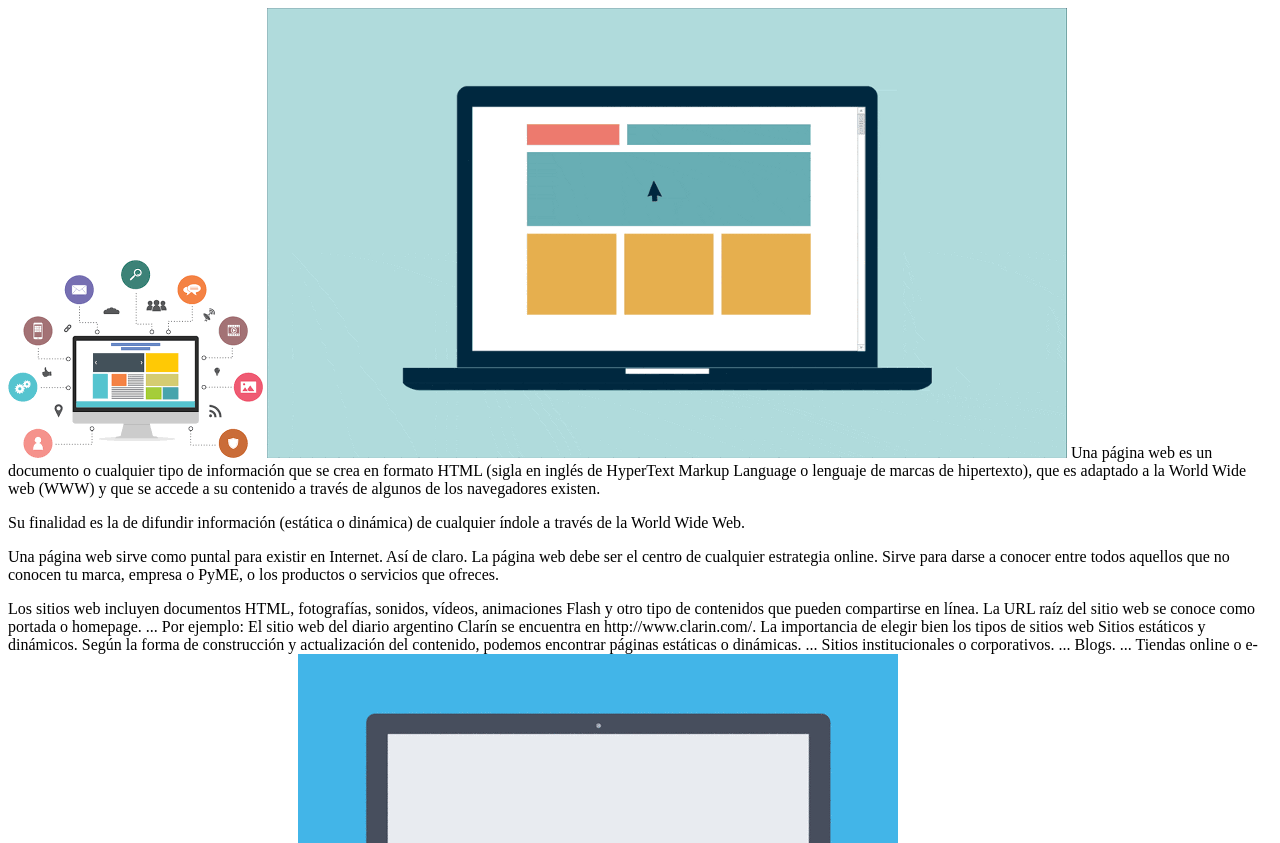
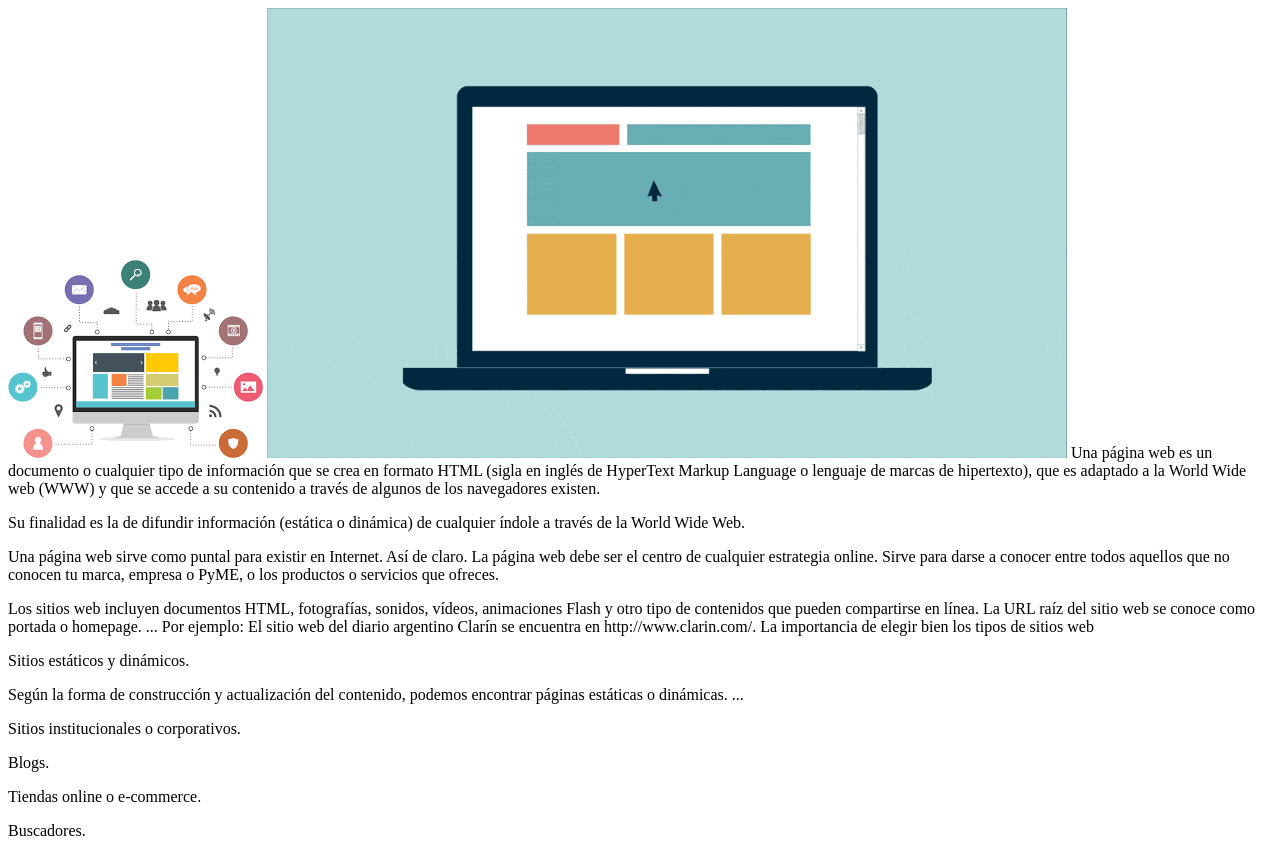
Before and after one commit to Hernandez1317/Hernandez, a plain HTML site: page index.html in a window 1280 px wide. Shown: the top 843 px of the page. Drawn offline with Linux system fonts and the light colour scheme.

Commit message:
Update index.html

```diff
--- a/index.html
+++ b/index.html
@@ -10,12 +10,10 @@
 	<body bgcolor="white" text="black">
 
 		Una página web es un documento o cualquier tipo de información que se crea en formato HTML (sigla en inglés de HyperText Markup Language o lenguaje de marcas de hipertexto), que es adaptado a la World Wide web (WWW) y que se accede a su contenido a través de algunos de los navegadores existen.<p> Su finalidad es la de difundir información (estática o dinámica) de cualquier índole a través de la World Wide Web.<p>Una página web sirve como puntal para existir en Internet. Así de claro. La página web debe ser el centro de cualquier estrategia online. Sirve para darse a conocer entre todos aquellos que no conocen tu marca, empresa o PyME, o los productos o servicios que ofreces.<p>Los sitios web incluyen documentos HTML, fotografías, sonidos, vídeos, animaciones Flash y otro tipo de contenidos que pueden compartirse en línea. La URL raíz del sitio web se conoce como portada o homepage. ... Por ejemplo: El sitio web del diario argentino Clarín se encuentra en http://www.clarin.com/.
-			La importancia de elegir bien los tipos de sitios web
-Sitios estáticos y dinámicos. Según la forma de construcción y actualización del contenido, podemos encontrar páginas estáticas o dinámicas. ...
-Sitios institucionales o corporativos. ...
-Blogs. ...
-Tiendas online o e-commerce. ...
-Buscadores. ...
+			La importancia de elegir bien los tipos de sitios web<p>
+Sitios estáticos y dinámicos.<p> Según la forma de construcción y actualización del contenido, podemos encontrar páginas estáticas o dinámicas. ...<p>
+Sitios institucionales o corporativos.<p>Blogs.<p>Tiendas online o e-commerce.<p>
+Buscadores.<p>
 Comparadores.
 <img src="Img.gif"><p>
 <h3>sitios</h3>
```
